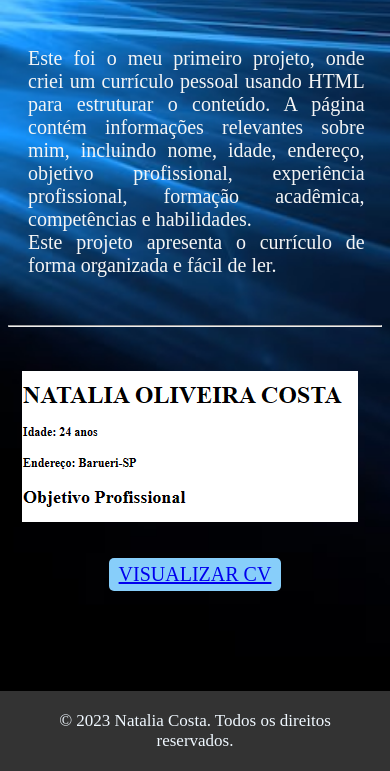
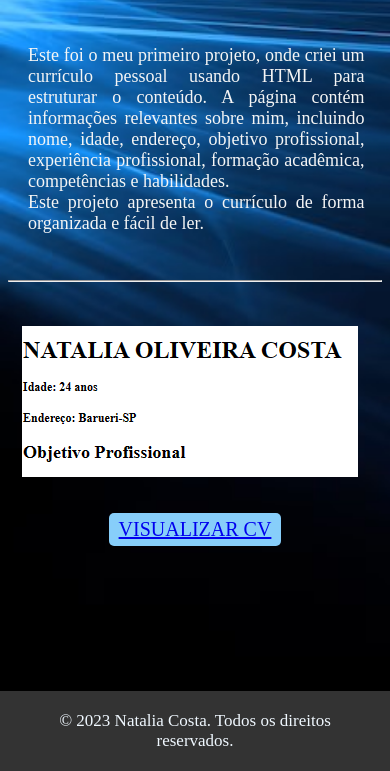
Before and after one commit to NataliaOCosta/NataliaOCosta.github.io, a plain HTML site: page pagina3.html in a window 390 px wide. Shown: the part 73-844 px from the top of the page. Drawn offline with Linux system fonts and the light colour scheme.

Commit message:
Add files via upload

```diff
--- a/style2.css
+++ b/style2.css
@@ -66,5 +66,9 @@ footer {
     .conteudo {
         width: 90%;
         margin: 0 auto;
+        padding: 20px;
+        font-size: 18px;
+        overflow-y: auto;
+        max-height: 70vh;
     }
 }
--- a/style4.css
+++ b/style4.css
@@ -97,9 +97,7 @@ footer {
     header {
         text-align: center;
     }
-    nav {
-        display: none;
-    }
+
 
     .menu-icon {
         display: block;
@@ -109,6 +107,10 @@ footer {
     .conteudo {
         width: 90%;
         margin: 0 auto;
+        padding: 20px;
+        font-size: 18px;
+        overflow-y: auto;
+        max-height: 70vh;
     }
     .imagem img {
         max-width: 100%;
```
